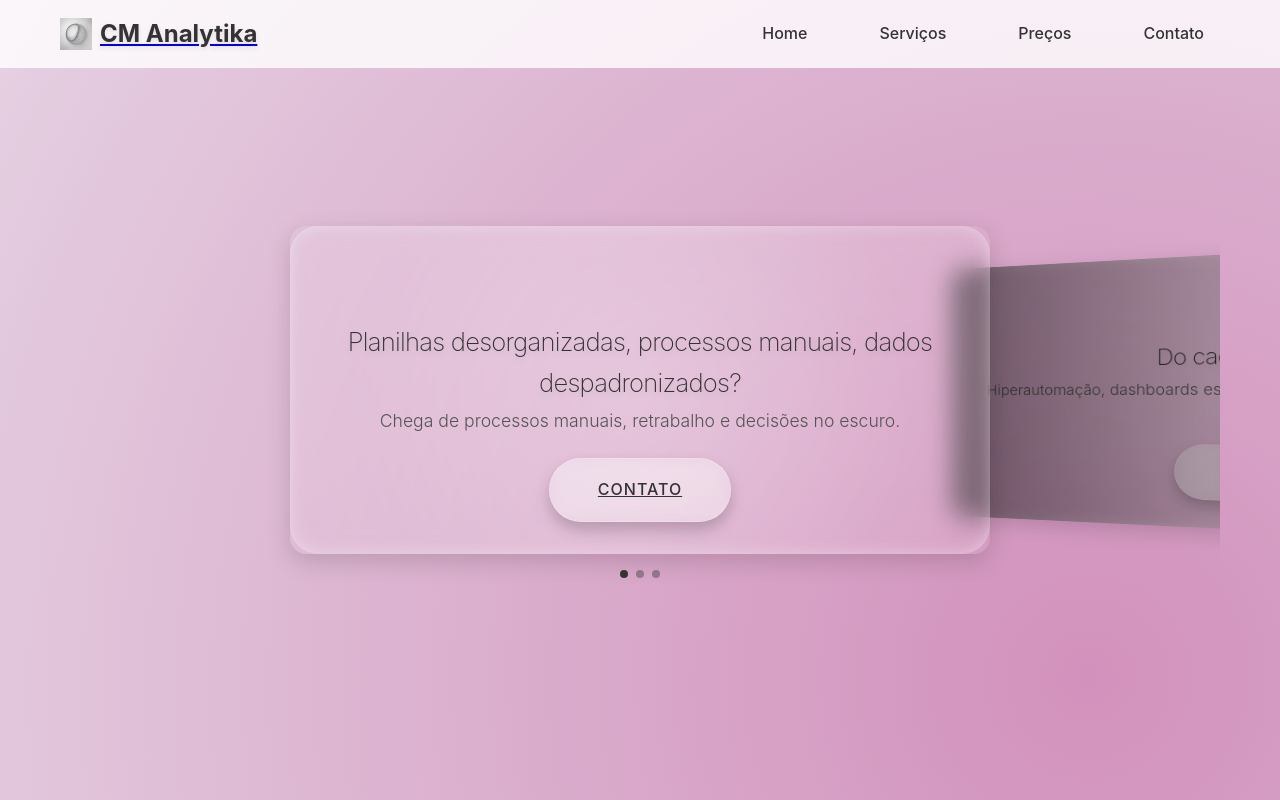
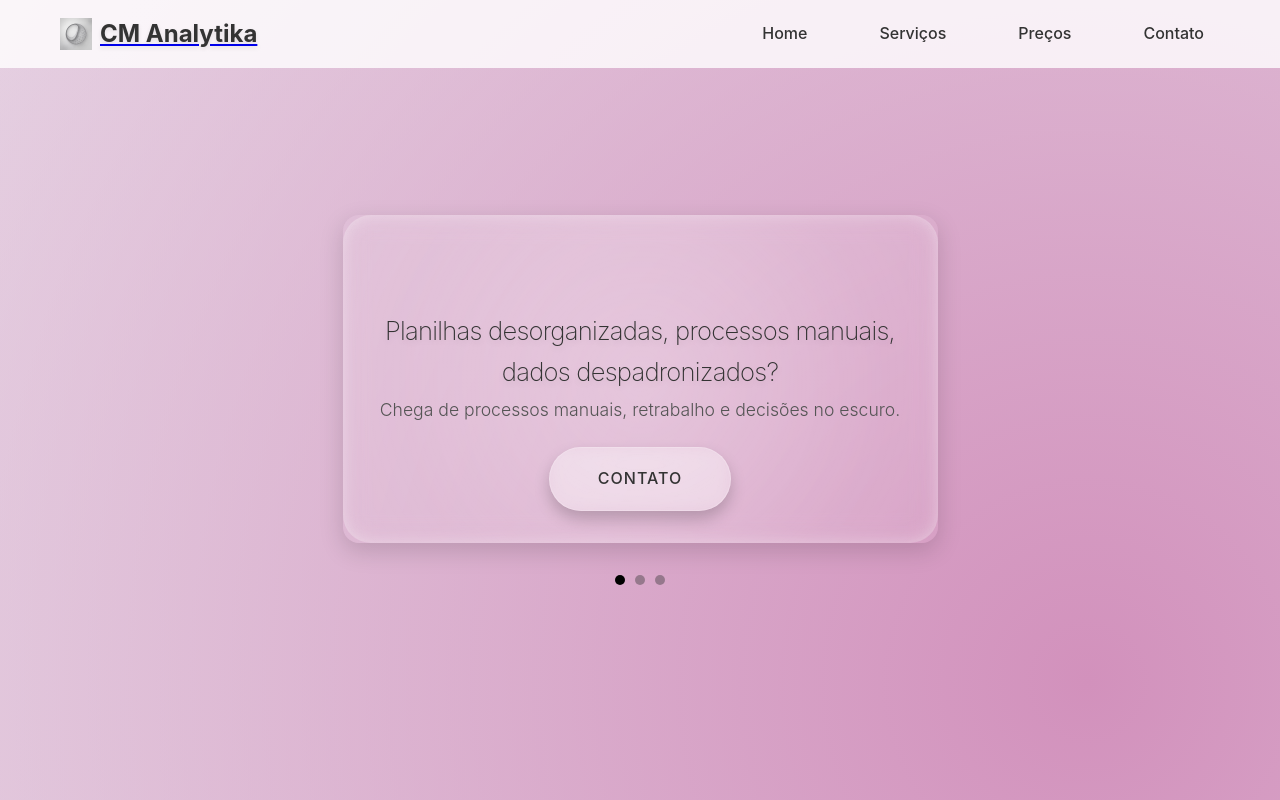
Before and after one commit to cmanalytika/cmanalytika-site, a website built with Vite: page index.html in a window 1280 px wide. Shown: the top 800 px of the page. Built offline with nearby package versions, Linux system fonts and the light colour scheme; a web font is replaced by a local one.

Commit message:
01/07/2025
ajustes nos slider

```diff
--- a/index.html
+++ b/index.html
@@ -46,7 +46,7 @@
     <!-- Hero Slider Section -->
     <section id="home" class="hero">
         <div class="container">
-            <div class="swiper hero-swiper">
+            <div class="manual-slider">
                 <div class="swiper-wrapper">
 
                     <!-- Slide 1 – Dor -->
@@ -94,7 +94,7 @@
 
                 </div>
                 <!-- Navegação -->
-                <div class="swiper-pagination"></div>
+                <div class="slider-pagination"></div>
             </div>
 
             <!-- Call to Action -->
@@ -279,9 +279,6 @@
             </div>
         </div>
     </footer>
-    <script src="https://cdn.jsdelivr.net/npm/swiper@11/swiper-bundle.min.js"></script>
-
-
     <script src="script.js"></script>
 </body>
 </html>
--- a/script.js
+++ b/script.js
@@ -41,27 +41,6 @@ document.addEventListener('DOMContentLoaded', function() {
         });
     });
 
-    // Form submission handler
-    const contactForm = document.querySelector('.contact-form');
-    if (contactForm) {
-        contactForm.addEventListener('submit', function(e) {
-            e.preventDefault();
-
-            const formData = new FormData(this);
-            const name = formData.get('name');
-            const email = formData.get('email');
-            const message = formData.get('message');
-
-            if (!name || !email || !message) {
-                alert('Por favor, preencha todos os campos.');
-                return;
-            }
-
-            alert('Mensagem enviada com sucesso! Entraremos em contato em breve.');
-            this.reset();
-        });
-    }
-
     // Add hover effects to glass cards
     const glassCards = document.querySelectorAll('.glass-card');
     glassCards.forEach(card => {
@@ -102,31 +81,62 @@ document.addEventListener('DOMContentLoaded', function() {
         });
     });
 
-    // SwiperJS 3D Carousel Setup
-    if (typeof Swiper !== 'undefined') {
-        const swiper = new Swiper('.hero-swiper', {
-            effect: 'coverflow',
-            grabCursor: true,
-            centeredSlides: true,
-            slidesPerView: 'auto',
-            loop: true,
-            autoplay: {
-                delay: 7000,
-                disableOnInteraction: false,
-            },
-            coverflowEffect: {
-                rotate: 30,
-                stretch: 0,
-                depth: 150,
-                modifier: 1,
-                slideShadows: true,
-            },
-            pagination: {
-                el: '.swiper-pagination',
-                clickable: true,
-            },
+    // --- Lógica do Slider Manual ---
+    const slides = document.querySelectorAll('.manual-slider .swiper-slide');
+    const paginationContainer = document.querySelector('.slider-pagination');
+    let currentSlide = 0;
+    let slideInterval;
+
+    function showSlide(index) {
+        // Remove 'active' de todos os slides e pontos
+        slides.forEach(slide => slide.classList.remove('active'));
+        Array.from(paginationContainer.children).forEach(dot => dot.classList.remove('active'));
+
+        // Adiciona 'active' ao slide e ponto correto
+        slides[index].classList.add('active');
+        paginationContainer.children[index].classList.add('active');
+    }
+
+    function nextSlide() {
+        currentSlide = (currentSlide + 1) % slides.length;
+        showSlide(currentSlide);
+    }
+
+    function startSlider() {
+        // Exibe o primeiro slide ao carregar
+        showSlide(currentSlide);
+        // Inicia a troca automática
+        slideInterval = setInterval(nextSlide, 7000); // Mesmo delay de 7 segundos
+    }
+
+    function stopSlider() {
+        clearInterval(slideInterval);
+    }
+
+    // Cria os pontos de paginação dinamicamente
+    slides.forEach((_, index) => {
+        const dot = document.createElement('span');
+        dot.classList.add('dot');
+        dot.addEventListener('click', () => {
+            stopSlider(); // Para a troca automática ao clicar
+            currentSlide = index;
+            showSlide(currentSlide);
+            startSlider(); // Reinicia após o clique
         });
+        paginationContainer.appendChild(dot);
+    });
+
+    // Inicia o slider
+    if (slides.length > 0) {
+        startSlider();
+
+        // Pausa o slider ao passar o mouse sobre ele
+        const manualSlider = document.querySelector('.manual-slider');
+        if (manualSlider) {
+            manualSlider.addEventListener('mouseenter', stopSlider);
+            manualSlider.addEventListener('mouseleave', startSlider);
+        }
     } else {
-        console.warn('SwiperJS não foi carregado. Verifique se o script do Swiper está incluído.');
+        console.warn('Nenhum slide encontrado para o slider manual. Verifique a estrutura HTML.');
     }
-});
+}); // Fim do DOMContentLoaded
--- a/style.css
+++ b/style.css
@@ -143,12 +143,24 @@ body {
     align-items: center;
 }
 
+.nav-logo {
+    display: flex;
+    align-items: center;
+    gap: 0.5rem; /* Espaço entre logo e texto */
+}
+
 .nav-logo .logo-text {
     font-size: 24px;
     font-weight: 700;
     color: var(--text-primary);
     text-decoration: none;
     text-shadow: 0 2px 4px rgba(0, 0, 0, 0.1);
+}
+
+.logo-img {
+    height: 32px; /* ou o tamanho que se encaixar bem no seu header */
+    width: auto;
+    display: block;
 }
 
 .nav-menu {
@@ -188,7 +200,7 @@ body {
     transition: var(--transition);
 }
 
-/* Hero Section - Adaptado para SwiperJS 3D Carousel */
+/* --- Hero Section - Adaptado para o Slider Manual --- */
 .hero {
     height: 100vh; /* Preenche toda a altura da tela */
     display: flex;
@@ -198,49 +210,52 @@ body {
     position: relative;
 }
 
-.hero .swiper-slide {
+.manual-slider {
+    width: 100%;
+    padding: 40px 0; /* Espaço vertical para o visual do card */
+    position: relative; /* Para posicionar a paginação */
+    overflow: hidden; /* Garante que os slides se encaixem */
+}
+
+/* Oculta todos os slides por padrão, exceto o ativo */
+.manual-slider .swiper-slide { /* Mantém 'swiper-slide' porque está no HTML para os items */
+    display: none;
     height: 90%; /* Usa quase toda a altura da seção hero */
     width: 85%; /* Recua nas laterais horizontalmente */
-    display: flex;
     align-items: center;
     justify-content: center;
     padding: 2rem;
     box-sizing: border-box;
+    /* Adicione uma transição suave para o efeito de "fade" */
+    opacity: 0;
+    transition: opacity 0.8s ease-in-out;
+    /* Removido o transform: translateX() para efeito 3D do Swiper */
+    background: rgba(255, 255, 255, 0.05); /* Suporte ao efeito glass */
+    backdrop-filter: blur(12px);
+    border-radius: 16px;
+    max-width: 700px;
+    box-shadow: 0 8px 24px rgba(0, 0, 0, 0.15);
+    flex-direction: column;
+    transition: transform 0.3s ease, opacity 0.8s ease-in-out; /* Adicionado opacity aqui */
 }
 
-
-.hero-display-card {
-    width: 100%;
+/* Exibe o slide ativo */
+.manual-slider .swiper-slide.active {
+    display: flex;
+    opacity: 1;
 }
 
-/* Swiper wrapper */
-.hero-swiper {
-    width: 100%;
-    padding: 40px 0; /* Espaço vertical para o efeito coverflow */
-}
-
+/* O .swiper-wrapper é apenas um contêiner flex para os slides */
 .swiper-wrapper {
     display: flex;
     align-items: center;
+    justify-content: center; /* Centraliza os slides individualmente */
+    /* Removido flex-wrap: nowrap; se era para 3D */
+    width: 100%; /* Garantir que o wrapper ocupe a largura */
 }
 
-/* Cada slide (equivale a um "card") */
-.swiper-slide.hero-slide {
-    background: rgba(255, 255, 255, 0.05); /* Suporte ao efeito glass */
-    backdrop-filter: blur(12px);
-    border-radius: 16px;
-    padding: 2rem;
-    max-width: 700px;
-    width: 90%;
-    box-shadow: 0 8px 24px rgba(0, 0, 0, 0.15);
-    display: flex;
-    flex-direction: column;
-    align-items: center;
-    transition: transform 0.3s ease;
-}
-
-/* Hover effect ainda aplicável */
-.swiper-slide.hero-slide:hover {
+/* Hover effect ainda aplicável (agora para o manual slider) */
+.manual-slider .swiper-slide:hover {
     transform: translateY(-4px) scale(1.02);
 }
 
@@ -294,64 +309,36 @@ body {
     line-height: 1.5;
 }
 
-/* Swiper pagination (os dots) */
-.swiper-pagination {
+/* --- Nova Paginação do Slider Manual (Dots) --- */
+.slider-pagination {
     margin-top: 2rem;
     text-align: center;
+    display: flex;
+    justify-content: center;
+    gap: 10px; /* Espaço entre os dots */
 }
 
-.swiper-pagination-bullet {
-    background-color: var(--text-primary);
+.slider-pagination .dot {
+    background-color: var(--text-primary); /* Cor dos dots */
     opacity: 0.4;
-    transition: opacity 0.3s ease;
+    transition: opacity 0.3s ease, background-color 0.3s ease;
+    height: 10px;
+    width: 10px;
+    border-radius: 50%;
+    cursor: pointer;
 }
 
-.swiper-pagination-bullet-active {
+.slider-pagination .dot.active {
     opacity: 1;
+    background-color: var(--primary-color); /* Cor do dot ativo */
 }
-
-.swiper {
-    width: 100%;
-    padding-top: 20px;
-    padding-bottom: 40px;
-}
-
-.swiper-slide {
-    background: transparent;
-    width: 300px; /* ou auto, se quiser dinâmico */
-    display: flex;
-    justify-content: center;
-    align-items: center;
-    transition: transform 0.3s;
-}
-
 
 /* Estilo específico para o botão CTA principal da hero section, se necessário */
 .hero-main-cta {
     /* No specific styles needed beyond .cta-button unless desired */
 }
 
-/* Remove old hero title/subtitle styles that were inside .hero-card (slider context) */
-/*
-.hero-title { (old styles for slider)
-    font-size: 2rem;
-    font-weight: 200;
-    margin-bottom: 24px;
-    letter-spacing: -0.03em;
-    color: var(--text-primary);
-    text-shadow: 0 4px 8px rgba(0, 0, 0, 0.1);
-}
-.hero-subtitle { (old styles for slider)
-    font-size: 1.3rem;
-    color: var(--text-secondary);
-    margin-bottom: 48px;
-    font-weight: 300;
-    line-height: 1.5;
-}
-*/
-
 /* CTA Button styles remain largely the same, ensure they fit well */
-
 .cta-button {
     background-color: rgba(var(--tint-color), var(--tint-opacity));
     backdrop-filter: blur(var(--frost-blur));
@@ -368,6 +355,8 @@ body {
     box-shadow: 0 8px 16px 0 rgba(0, 0, 0, 0.2);
     position: relative;
     overflow: hidden;
+    text-decoration: none; /* Garante que links não tenham sublinhado */
+    display: inline-block; /* Para que padding funcione corretamente */
 }
 
 .cta-button:hover {
@@ -376,8 +365,6 @@ body {
     --tint-opacity: 0.35;
     --frost-blur: 12px;
 }
-
-/* Removed .slider-controls and .slider-btn styles as they are no longer used */
 
 /* Section Styles - Reduced padding */
 section {
@@ -589,6 +576,8 @@ section {
     box-shadow: 0 8px 16px 0 rgba(0, 0, 0, 0.2);
     position: relative;
     overflow: hidden;
+    text-decoration: none; /* Garante que links não tenham sublinhado */
+    display: inline-block; /* Para que padding funcione corretamente */
 }
 
 .pricing-button:hover {
@@ -605,7 +594,7 @@ section {
     position: relative;
 }
 
-.contact-form {
+.contact-form { /* This section remains, but note it's not currently used by your HTML */
     padding: 50px;
     max-width: 600px;
     margin: 0 auto;
@@ -670,6 +659,28 @@ section {
     --tint-opacity: 0.35;
     --frost-blur: 12px;
 }
+
+/* Notion Form Embed - New styles to ensure it fills available space */
+.notion-form-container {
+    width: 100%;
+    max-width: 800px; /* Adjust as needed */
+    margin: 0 auto;
+    height: 800px; /* Ensure a defined height for the iframe */
+    overflow: hidden; /* Hide any overflow from the iframe */
+    border-radius: 16px; /* Match your card styling */
+    box-shadow: 0 8px 24px rgba(0, 0, 0, 0.15); /* Add shadow */
+    background-color: rgba(var(--tint-color), 0.1); /* Glass effect for container */
+    backdrop-filter: blur(var(--frost-blur));
+    border: 1px solid rgba(255, 255, 255, 0.2);
+}
+
+.notion-form-container iframe {
+    width: 100%;
+    height: 100%;
+    display: block; /* Remove extra space below iframe */
+    border: none; /* Remove default iframe border */
+}
+
 
 /* Footer */
 .footer {
@@ -757,14 +768,13 @@ section {
         display: flex;
     }
 
-    .hero-items-row {
-        gap: 1.5rem; /* Adjust gap for mobile if needed */
-    }
+    /* .hero-items-row has been removed from HTML */
+    /* .hero-item-content now dictates the layout for the manual slider slide */
     .hero-item-content {
         flex-direction: column; /* Stack icon and text block on mobile */
         text-align: center; /* Center items if they don't take full width */
         gap: 1rem; /* Adjust gap for vertical stacking */
-        border-right: none; /* Ensure no right border */
+        /* Removed border-right as it's not applicable in column layout */
         width: 100%; /* Items take full width of the centered row on mobile */
         max-width: 90%; /* Constrain item width on mobile */
         padding-bottom: 2rem;
@@ -851,15 +861,3 @@ html {
 ::-webkit-scrollbar-thumb:hover {
     background-color: rgba(0, 0, 0, 0.5);
 }
-
-.nav-logo {
-    display: flex;
-    align-items: center;
-    gap: 0.5rem; /* Espaço entre logo e texto */
-}
-
-.logo-img {
-    height: 32px; /* ou o tamanho que se encaixar bem no seu header */
-    width: auto;
-    display: block;
-}
```
Lines whose indentation alone changed are shown as unchanged.
